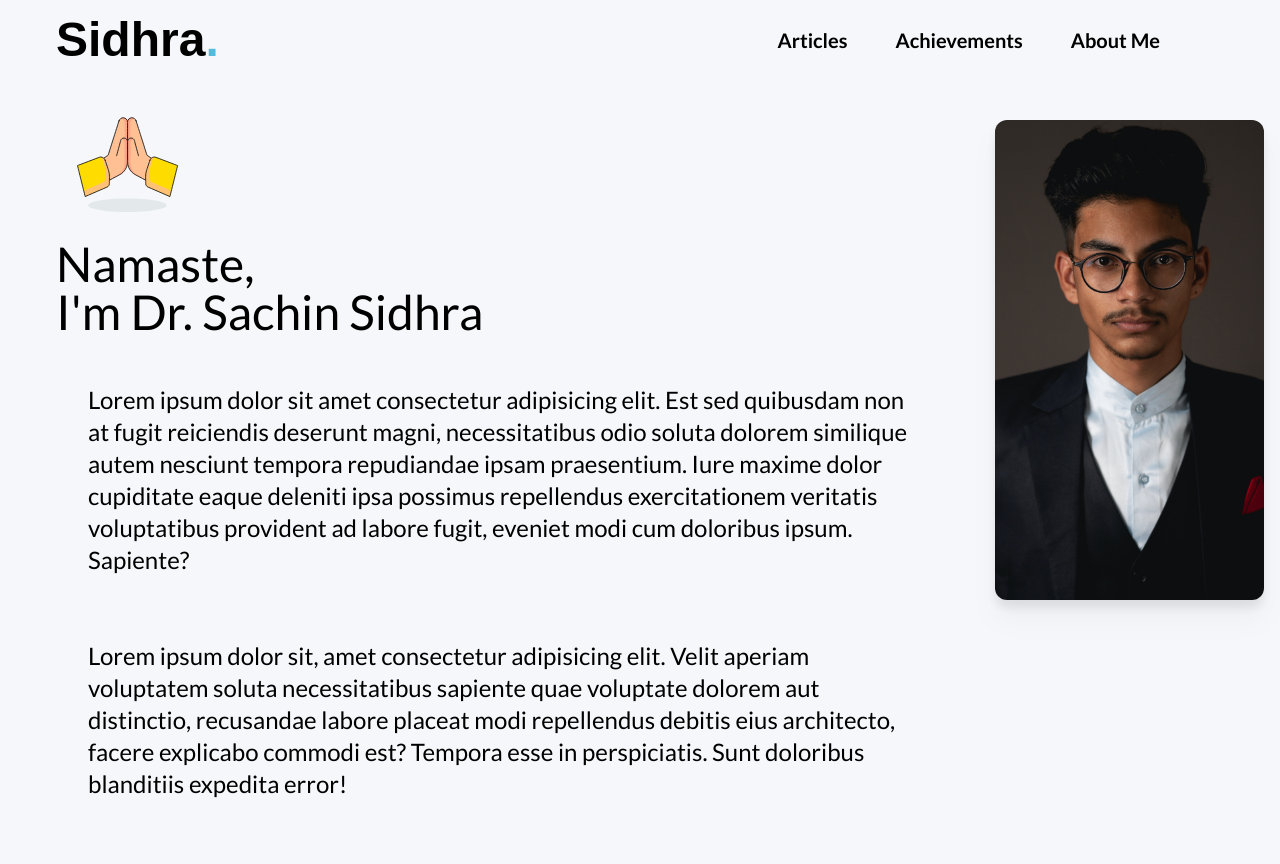
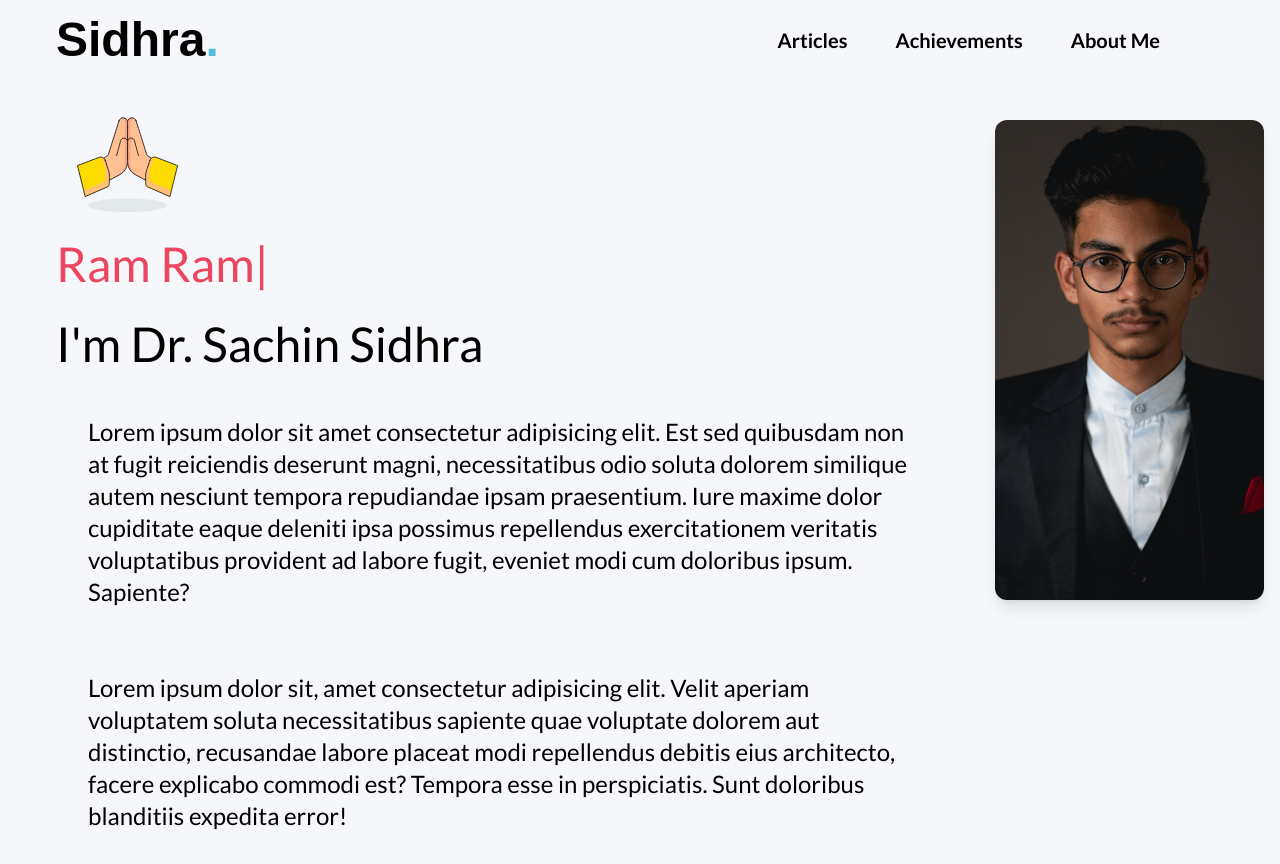
Before and after one commit to FayeKelmith/DrSachin, a Next.js app: page /about in a window 1280 px wide. Before the commit the page ends 832 px from the top, so only its background shows below. Built offline with nearby package versions, Linux system fonts and the light colour scheme; a web font is replaced by a local one.

Commit message:
heading to small contact nav

```diff
--- a/app/(homepage)/about/page.tsx
+++ b/app/(homepage)/about/page.tsx
@@ -2,17 +2,44 @@
 import Image from "next/image";
 import animationData from "@/public/animations/namaste.json";
 import Lottie from "lottie-react";
+import { TypeAnimation } from "react-type-animation";
 const About = () => {
   return (
     <div className="pt-20 flex flex-col md:flex-row container mx-auto justify-between  px-4">
       <div className=" md:mx-10">
         {/* Text content */}
-        <div className="w-36">
+        <div className="w-36 mx-auto md:mx-0">
           <Lottie animationData={animationData} loop={true} />
         </div>
-        <h1 className="text-5xl py-4">
-          Namaste, <br /> I&apos;m Dr. Sachin Sidhra
-        </h1>
+        <p className="text-5xl py-4">
+          <TypeAnimation
+            sequence={[
+              // Same substring at the start will only be typed out once, initially
+              "Hello!",
+              2000, // wait 1s before replacing "Mice" with "Hamsters"
+              "Namaste",
+              2000, // wait 1s before replacing "Mice" with "Hamsters"
+              "Ram Ram",
+              2000,
+              "Namaskaram",
+              2000,
+              "Sat Sri Akaal",
+              2000,
+              "Salaam",
+              2000,
+              "Pranam",
+              2000,
+            ]}
+            wrapper="span"
+            speed={80}
+            style={{
+              display: "inline",
+              color: "#EB455F",
+            }}
+            repeat={Infinity}
+          />
+        </p>
+        <h1 className="text-5xl py-4"> I&apos;m Dr. Sachin Sidhra</h1>
         <p className="p-8 text-2xl">
           Lorem ipsum dolor sit amet consectetur adipisicing elit. Est sed
           quibusdam non at fugit reiciendis deserunt magni, necessitatibus odio
@@ -21,7 +48,7 @@ const About = () => {
           repellendus exercitationem veritatis voluptatibus provident ad labore
           fugit, eveniet modi cum doloribus ipsum. Sapiente?
         </p>
-        <p className="p-8 text-2xl">
+        <p className="hidden md:block p-8 text-2xl">
           Lorem ipsum dolor sit, amet consectetur adipisicing elit. Velit
           aperiam voluptatem soluta necessitatibus sapiente quae voluptate
           dolorem aut distinctio, recusandae labore placeat modi repellendus
@@ -37,7 +64,7 @@ const About = () => {
           layout="fill"
           objectFit="cover"
           objectPosition="center"
-          className="rounded-xl drop-shadow-xl"
+          className="rounded-xl dark:hover:shadow-red-100 shadow-lg hover:shadow-slate-400"
         />
       </div>
     </div>
```
